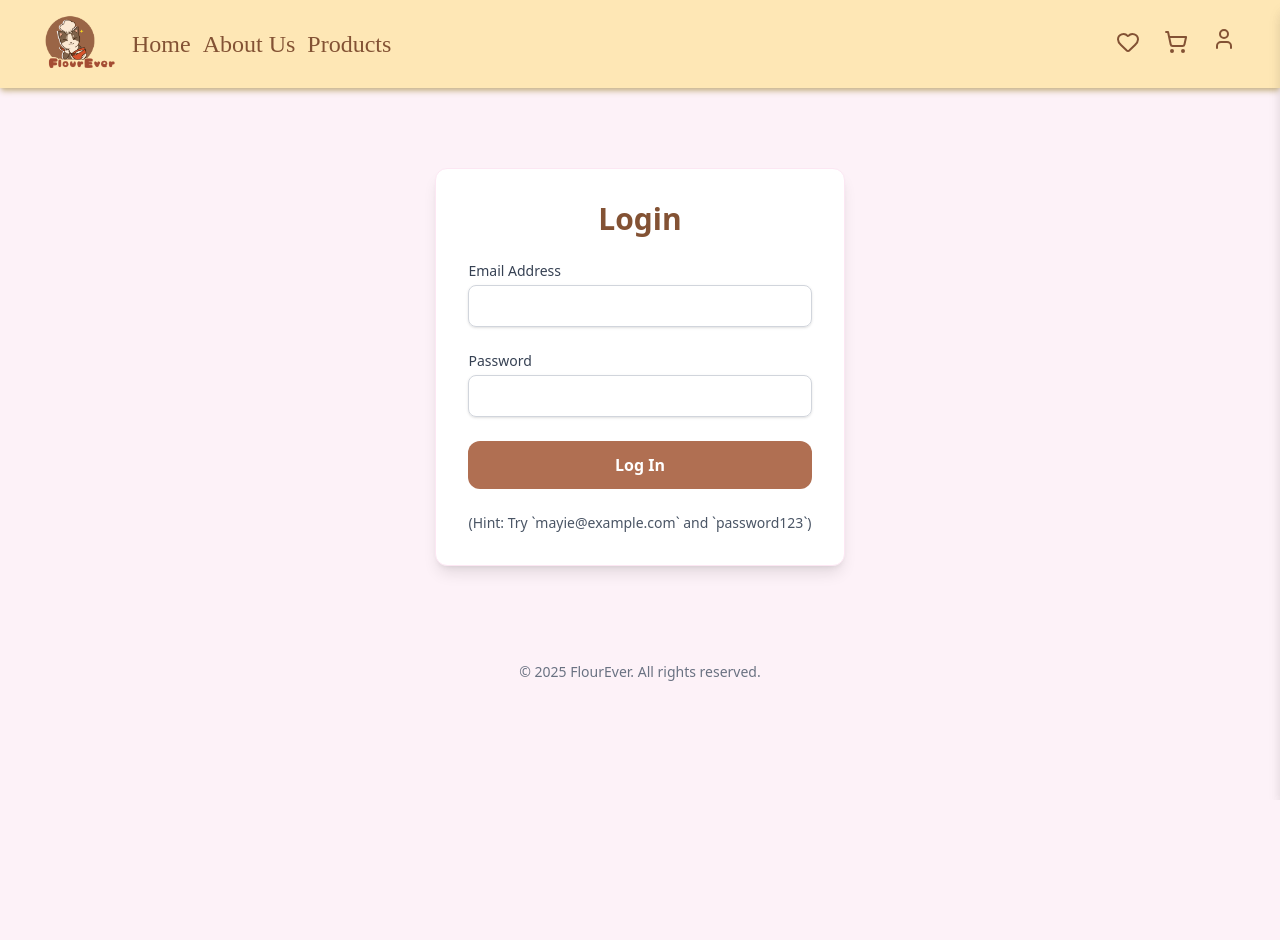
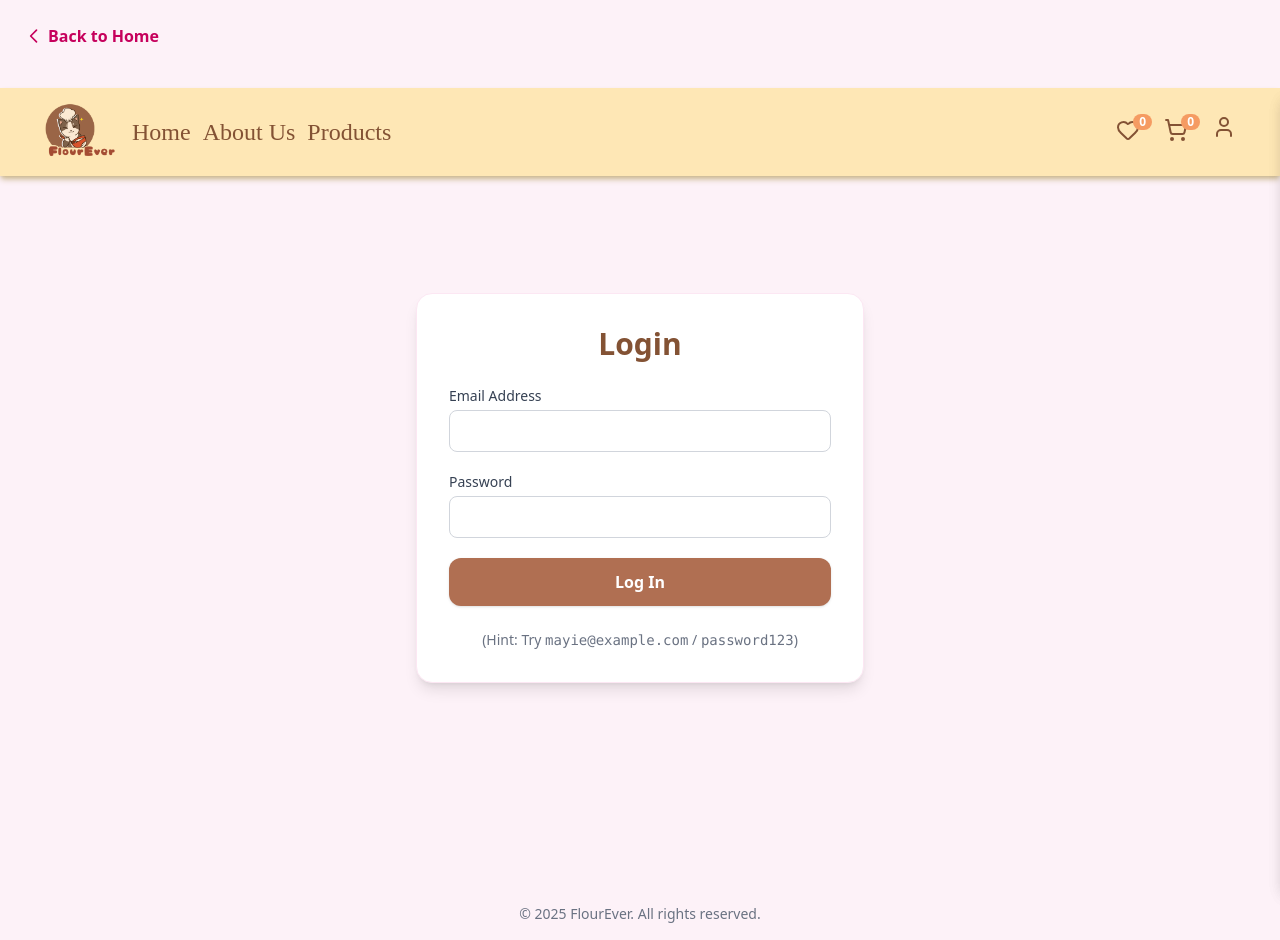
Before and after one commit to hachisnail/sweet-delights, a PHP site: template src/Templates/Public/login.twig in a window 1280 px wide. Before the commit the page ends 800 px from the top, so only its background shows below. Run offline with PHP 8.4, Linux system fonts and the light colour scheme; the template is opened without the code that fills it, so the values that code supplies are empty; some libraries are stand-ins or nearby versions.

Commit message:
minimal updates to the interface

```diff
--- a/public/css/output.css
+++ b/public/css/output.css
@@ -25,9 +25,12 @@
     --color-blue-600: oklch(54.6% 0.245 262.881);
     --color-pink-50: oklch(97.1% 0.014 343.198);
     --color-pink-100: oklch(94.8% 0.028 342.258);
+    --color-pink-300: oklch(82.3% 0.12 346.018);
+    --color-pink-400: oklch(71.8% 0.202 349.761);
     --color-pink-500: oklch(65.6% 0.241 354.308);
     --color-pink-600: oklch(59.2% 0.249 0.584);
     --color-pink-700: oklch(52.5% 0.223 3.958);
+    --color-pink-900: oklch(40.8% 0.153 2.432);
     --color-gray-50: oklch(98.5% 0.002 247.839);
     --color-gray-100: oklch(96.7% 0.003 264.542);
     --color-gray-200: oklch(92.8% 0.006 264.531);
@@ -263,6 +266,9 @@
   .top-0 {
     top: calc(var(--spacing) * 0);
   }
+  .top-6 {
+    top: calc(var(--spacing) * 6);
+  }
   .top-full {
     top: 100%;
   }
@@ -271,6 +277,9 @@
   }
   .right-0 {
     right: calc(var(--spacing) * 0);
+  }
+  .left-6 {
+    left: calc(var(--spacing) * 6);
   }
   .z-10 {
     z-index: 10;
@@ -335,9 +344,15 @@
   .mt-auto {
     margin-top: auto;
   }
+  .mr-1 {
+    margin-right: calc(var(--spacing) * 1);
+  }
   .mr-3 {
     margin-right: calc(var(--spacing) * 3);
   }
+  .mb-1 {
+    margin-bottom: calc(var(--spacing) * 1);
+  }
   .mb-2 {
     margin-bottom: calc(var(--spacing) * 2);
   }
@@ -356,6 +371,9 @@
   .mb-20 {
     margin-bottom: calc(var(--spacing) * 20);
   }
+  .ml-6 {
+    margin-left: calc(var(--spacing) * 6);
+  }
   .ml-auto {
     margin-left: auto;
   }
@@ -451,6 +469,9 @@
   }
   .h-\[5px\] {
     height: 5px;
+  }
+  .h-\[90vh\] {
+    height: 90vh;
   }
   .h-auto {
     height: auto;
@@ -697,6 +718,13 @@
       --tw-space-y-reverse: 0;
       margin-block-start: calc(calc(var(--spacing) * 4) * var(--tw-space-y-reverse));
       margin-block-end: calc(calc(var(--spacing) * 4) * calc(1 - var(--tw-space-y-reverse)));
+    }
+  }
+  .space-y-5 {
+    :where(& > :not(:last-child)) {
+      --tw-space-y-reverse: 0;
+      margin-block-start: calc(calc(var(--spacing) * 5) * var(--tw-space-y-reverse));
+      margin-block-end: calc(calc(var(--spacing) * 5) * calc(1 - var(--tw-space-y-reverse)));
     }
   }
   .space-y-6 {
@@ -813,14 +841,23 @@
   .bg-\[\#A96B44\] {
     background-color: #A96B44;
   }
+  .bg-\[\#a96b44\] {
+    background-color: #a96b44;
+  }
   .bg-\[\#b06f52\] {
     background-color: #b06f52;
   }
+  .bg-\[\#dbcbb2\] {
+    background-color: #dbcbb2;
+  }
   .bg-\[\#eac0b0\] {
     background-color: #eac0b0;
   }
   .bg-\[\#f3d9d1\] {
     background-color: #f3d9d1;
+  }
+  .bg-\[\#f59b62\] {
+    background-color: #f59b62;
   }
   .bg-\[\#fee7b5\] {
     background-color: #fee7b5;
@@ -849,6 +886,9 @@
   .bg-gray-300 {
     background-color: var(--color-gray-300);
   }
+  .bg-gray-400 {
+    background-color: var(--color-gray-400);
+  }
   .bg-gray-500 {
     background-color: var(--color-gray-500);
   }
@@ -950,6 +990,9 @@
   }
   .py-6 {
     padding-block: calc(var(--spacing) * 6);
+  }
+  .py-12 {
+    padding-block: calc(var(--spacing) * 12);
   }
   .pt-2 {
     padding-top: calc(var(--spacing) * 2);
@@ -1336,6 +1379,13 @@
     &:hover {
       @media (hover: hover) {
         color: var(--color-pink-600);
+      }
+    }
+  }
+  .hover\:text-pink-900 {
+    &:hover {
+      @media (hover: hover) {
+        color: var(--color-pink-900);
       }
     }
   }
@@ -1359,9 +1409,25 @@
       border-color: #b06f52;
     }
   }
+  .focus\:border-pink-400 {
+    &:focus {
+      border-color: var(--color-pink-400);
+    }
+  }
+  .focus\:ring-2 {
+    &:focus {
+      --tw-ring-shadow: var(--tw-ring-inset,) 0 0 0 calc(2px + var(--tw-ring-offset-width)) var(--tw-ring-color, currentcolor);
+      box-shadow: var(--tw-inset-shadow), var(--tw-inset-ring-shadow), var(--tw-ring-offset-shadow), var(--tw-ring-shadow), var(--tw-shadow);
+    }
+  }
   .focus\:ring-\[\#b06f52\] {
     &:focus {
       --tw-ring-color: #b06f52;
+    }
+  }
+  .focus\:ring-pink-300 {
+    &:focus {
+      --tw-ring-color: var(--color-pink-300);
     }
   }
   .focus\:outline-none {
--- a/src/Templates/Layouts/public.twig
+++ b/src/Templates/Layouts/public.twig
@@ -78,13 +78,20 @@
     function updateCounts() {
       const favourite = JSON.parse(localStorage.getItem("favourite") || "[]");
       const cart = JSON.parse(localStorage.getItem("cart") || "[]");
+
+      const faded = "bg-[#f59b62]";
+      const active = "bg-[#835234]";
+
       if (favouriteCountEl) {
-        favouriteCountEl.textContent = favourite.length || "";
-        favouriteCountEl.style.display = favourite.length ? "inline" : "none";
+        favouriteCountEl.textContent = favourite.length;
+        favouriteCountEl.classList.remove(faded, active);
+        favouriteCountEl.classList.add(favourite.length ? active : faded);
       }
+
       if (cartCountEl) {
-        cartCountEl.textContent = cart.length || "";
-        cartCountEl.style.display = cart.length ? "inline" : "none";
+        cartCountEl.textContent = cart.length;
+        cartCountEl.classList.remove(faded, active);
+        cartCountEl.classList.add(cart.length ? active : faded);
       }
     }
 
--- a/src/Templates/Public/login.twig
+++ b/src/Templates/Public/login.twig
@@ -1,50 +1,56 @@
-{# src/Templates/Public/login.twig #}
 {% extends "Layouts/public.twig" %}
 
 {% block content %}
-  <div class="max-w-md mx-auto mt-20 mb-20 p-8 bg-white rounded-xl shadow-lg border border-pink-100">
+<div class="min-h-screen flex flex-col justify-center bg-pink-50 px-4 py-12 snap-start">
+  <!-- Back Button -->
+  <a href="/" class="absolute top-6 left-6 inline-flex items-center text-pink-700 hover:text-pink-900 font-semibold">
+    <svg xmlns="http://www.w3.org/2000/svg" class="h-5 w-5 mr-1" fill="none" viewBox="0 0 24 24" stroke="currentColor">
+      <path stroke-linecap="round" stroke-linejoin="round" stroke-width="2" d="M15 19l-7-7 7-7" />
+    </svg>
+    Back to Home
+  </a>
+
+  <!-- Login Card -->
+  <div class="w-full max-w-md mx-auto bg-white p-8 rounded-2xl shadow-lg border border-pink-100">
     <h1 class="text-3xl font-bold text-[#835234] mb-6 text-center">Login</h1>
 
-    {# Check for the 'error' variable we passed from the controller #}
     {% if error %}
       <div class="mb-4 p-3 bg-red-100 text-red-700 rounded-lg text-center">
         Invalid email or password. Please try again.
       </div>
     {% endif %}
 
-    <form action="/login" method="POST" class="space-y-6">
+    <form action="/login" method="POST" class="space-y-5">
       <div>
-        <label for="email" class="block text-sm font-medium text-gray-700">Email Address</label>
+        <label for="email" class="block text-sm font-medium text-gray-700 mb-1">Email Address</label>
         <input
           type="email"
           id="email"
           name="email"
           required
-          class="mt-1 block w-full px-3 py-2 border border-gray-300 rounded-lg shadow-sm focus:outline-none focus:ring-[#b06f52] focus:border-[#b06f52]"
+          class="w-full px-3 py-2 border border-gray-300 rounded-lg focus:outline-none focus:ring-2 focus:ring-pink-300 focus:border-pink-400 transition"
         >
       </div>
 
       <div>
-        <label for="password" class="block text-sm font-medium text-gray-700">Password</label>
+        <label for="password" class="block text-sm font-medium text-gray-700 mb-1">Password</label>
         <input
           type="password"
           id="password"
           name="password"
           required
-          class="mt-1 block w-full px-3 py-2 border border-gray-300 rounded-lg shadow-sm focus:outline-none focus:ring-[#b06f52] focus:border-[#b06f52]"
+          class="w-full px-3 py-2 border border-gray-300 rounded-lg focus:outline-none focus:ring-2 focus:ring-pink-300 focus:border-pink-400 transition"
         >
       </div>
 
-      <button type="submit" class="w-full px-6 py-3 bg-[#b06f52] hover:bg-[#a26046] text-white font-semibold rounded-xl transition">
+      <button type="submit" class="w-full py-3 bg-[#b06f52] hover:bg-[#a26046] text-white font-semibold rounded-xl shadow-sm transition">
         Log In
       </button>
     </form>
 
     <div class="mt-6 text-center">
-        <p class="text-sm text-gray-600">
-            (Hint: Try `mayie@example.com` and `password123`)
-        </p>
+      <p class="text-sm text-gray-500">(Hint: Try <code>mayie@example.com</code> / <code>password123</code>)</p>
     </div>
-
   </div>
+</div>
 {% endblock %}
```
Also changed, not shown: public/index.php (+5 -18 lines).
